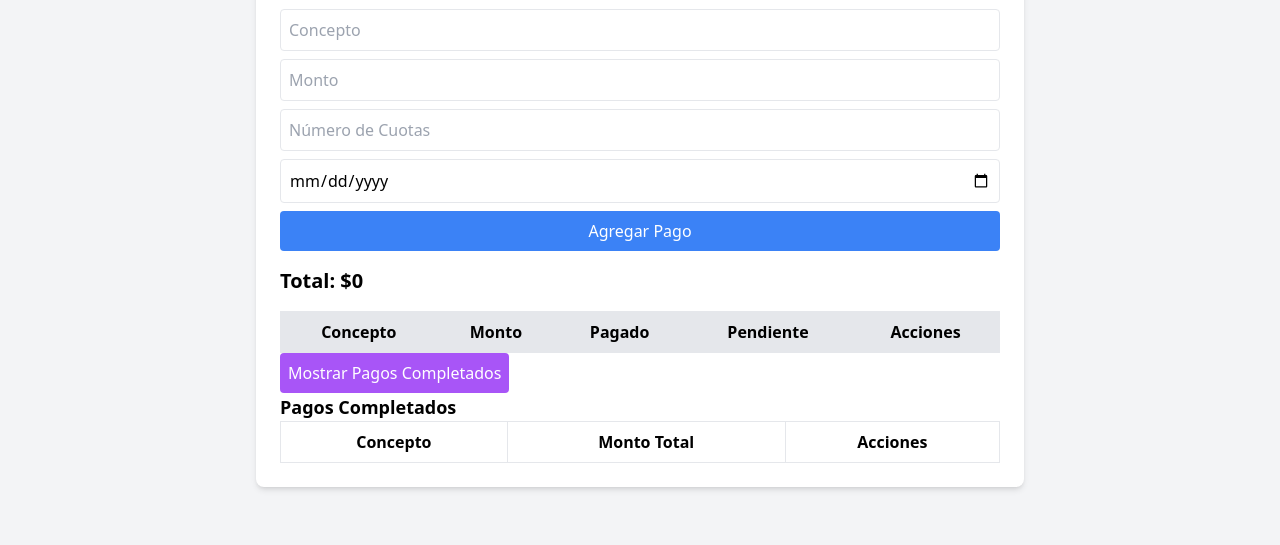
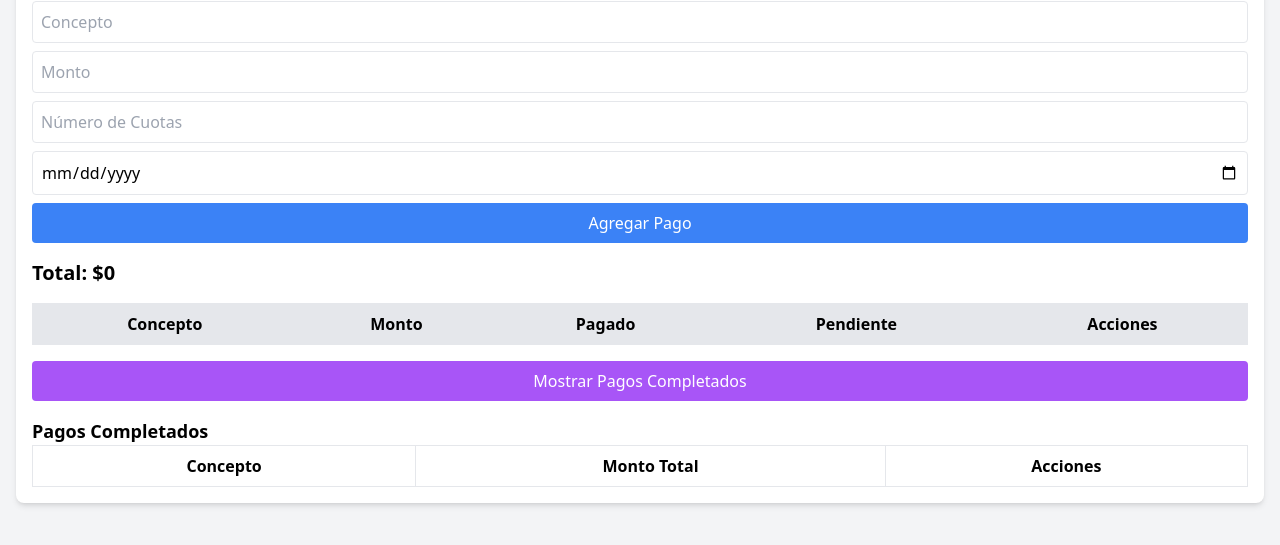
Before and after one commit to SaredGap/Gestor-Pagos, a plain HTML site: page index.html in a window 1280 px wide. Both pictures are taken after a click on the button "Mostrar Pagos Completados". Shown: the part 79-624 px from the top of the page. Drawn offline with nearby package versions, Linux system fonts and the light colour scheme.

Commit message:
Update index.html

```diff
--- a/index.html
+++ b/index.html
@@ -7,10 +7,13 @@
     <script src="https://cdn.tailwindcss.com"></script>
 </head>
 <body class="bg-gray-100 p-4">
-    <div class="max-w-3xl mx-auto bg-white p-6 rounded-lg shadow-md">
+
+    <!-- Contenedor principal con un max-width para dispositivos grandes y se ajusta en pantallas pequeñas -->
+    <div class="max-w-full mx-auto bg-white p-4 rounded-lg shadow-md">
         <h1 class="text-2xl font-bold mb-4">Gestor de Pagos</h1>
 
         <form id="payment-form" class="mb-4">
+            <!-- Campos de entrada adaptables al 100% del ancho -->
             <input type="text" id="concept" placeholder="Concepto" class="border p-2 rounded w-full mb-2">
             <input type="number" id="amount" placeholder="Monto" class="border p-2 rounded w-full mb-2">
             <input type="number" id="installments" placeholder="Número de Cuotas" class="border p-2 rounded w-full mb-2">
@@ -20,6 +23,7 @@
 
         <h2 class="text-xl font-semibold mt-4">Total: $<span id="total-amount">0</span></h2>
 
+        <!-- Tabla con un borde para el diseño -->
         <table class="w-full border-collapse border border-gray-300 mt-4">
             <thead>
                 <tr class="bg-gray-200">
@@ -33,11 +37,13 @@
             <tbody id="payment-list"></tbody>
         </table>
 
-        <button onclick="toggleCompletedPayments()" class="bg-purple-500 text-white p-2 rounded">
+        <!-- Botón para mostrar pagos completados -->
+        <button onclick="toggleCompletedPayments()" class="bg-purple-500 text-white p-2 rounded w-full mt-4">
             Mostrar Pagos Completados
         </button>
 
-<div id="completed-payments-section" class="hidden">
+        <!-- Sección de pagos completados que se oculta inicialmente -->
+        <div id="completed-payments-section" class="hidden mt-4">
             <h2 class="text-lg font-bold">Pagos Completados</h2>
             <table class="w-full border">
                 <thead>
@@ -51,15 +57,16 @@
             </table>
         </div>
 
-
+        <!-- Modal para realizar el pago -->
         <div id="payment-modal" class="hidden fixed inset-0 flex items-center justify-center bg-black bg-opacity-50">
-        <div class="bg-white p-6 rounded shadow-md">
+            <div class="bg-white p-6 rounded shadow-md w-full sm:max-w-sm">
                 <h2 class="text-xl font-semibold mb-4">Realizar Pago</h2>
                 <input type="number" id="payment-amount" placeholder="Monto a pagar" class="border p-2 rounded w-full mb-2">
                 <button onclick="confirmPayment()" class="bg-green-500 text-white p-2 rounded w-full">Confirmar Pago</button>
                 <button onclick="closeModal()" class="bg-red-500 text-white p-2 rounded w-full mt-2">Cancelar</button>
             </div>
         </div>
+    </div>
 
     <script src="scripts.js"></script>
 </body>
```
Lines whose indentation alone changed are shown as unchanged.
